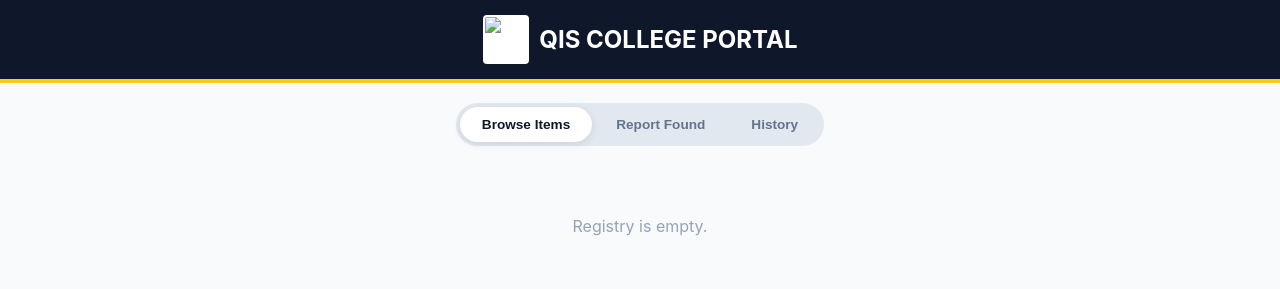
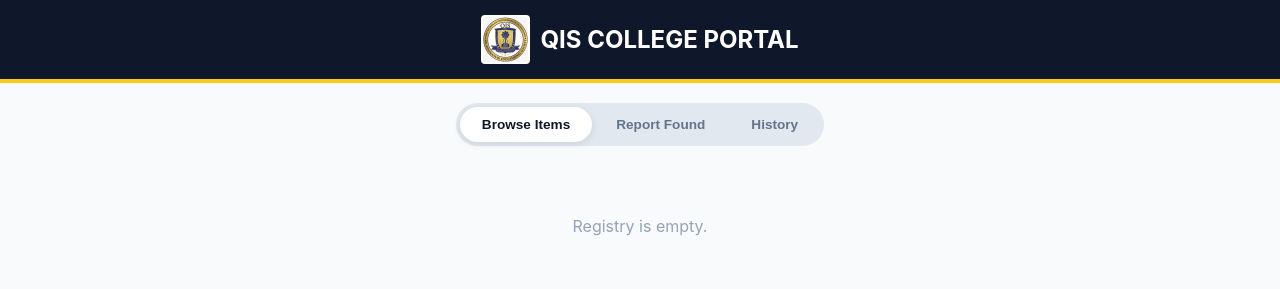
Before and after one commit to bobby713964/2-2-project, a plain HTML site: page index.html in a window 1280 px wide. Drawn offline with Linux system fonts and the light colour scheme.

Commit message:
Update logo image source in index.html

```diff
--- a/index.html
+++ b/index.html
@@ -96,7 +96,7 @@
 
 <header>
     <div style="display:flex; align-items:center; justify-content:center; gap:10px;">
-        <img src="C:\Users\nagab\OneDrive\Pictures\QIS-logo.jpeg" alt="QIS" style="height:45px; background:white; border-radius:4px; padding:2px;">
+        <img src="qislogo.jpeg" alt="QIS" style="height:45px; background:white; border-radius:4px; padding:2px;">
         <h1 style="margin:0; font-size: 1.5rem;">QIS COLLEGE PORTAL</h1>
     </div>
 </header>
```
